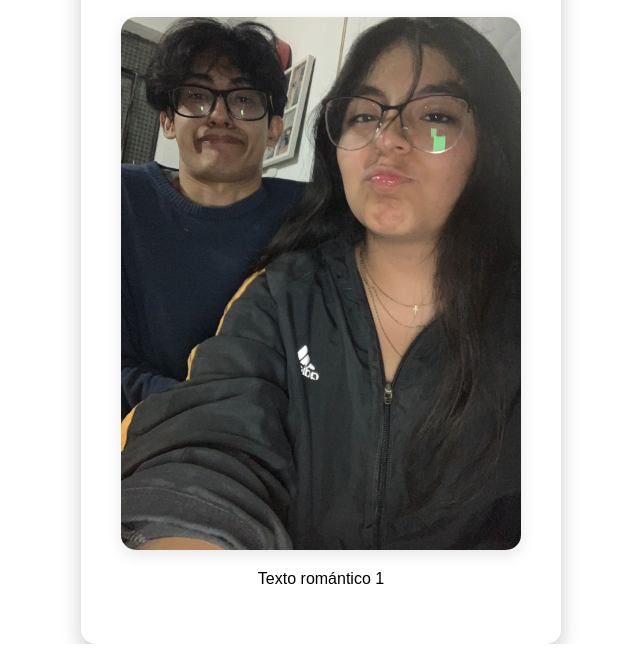
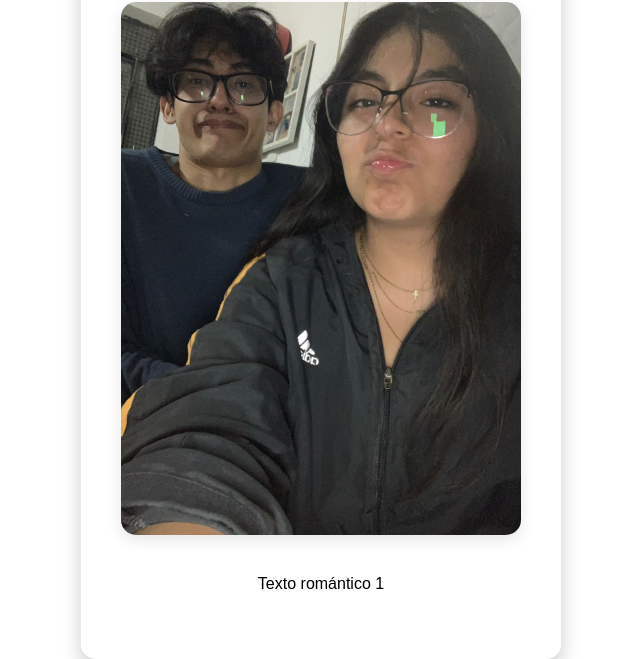
Before and after one commit to arvencito/amocito, a plain HTML site: page index.html in a window 1280 px wide. Both pictures are taken after a click on the button "Dale clic aquí". Shown: the part 206-865 px from the top of the page, without its empty margins (319-959 px from the left). Drawn offline with Linux system fonts and the light colour scheme.

Commit message:
styles.css

```diff
--- a/styles.css
+++ b/styles.css
@@ -7,7 +7,7 @@ body {
     align-items: center;
     height: 100vh;
     margin: 0;
-    color: rgb(0, 0, 0);
+    color: white;
 }
 
 .container {
@@ -64,6 +64,15 @@ button:hover {
     width: 100%;
     border-radius: 15px;
     box-shadow: 0 5px 15px rgba(0, 0, 0, 0.1);
+    margin-bottom: 10px;
+}
+
+#imageText {
+    font-size: 16px;
+    color: black;
+    background-color: rgba(255, 255, 255, 0.8);
+    padding: 10px;
+    border-radius: 10px;
 }
 
 #finalMessage {
```
